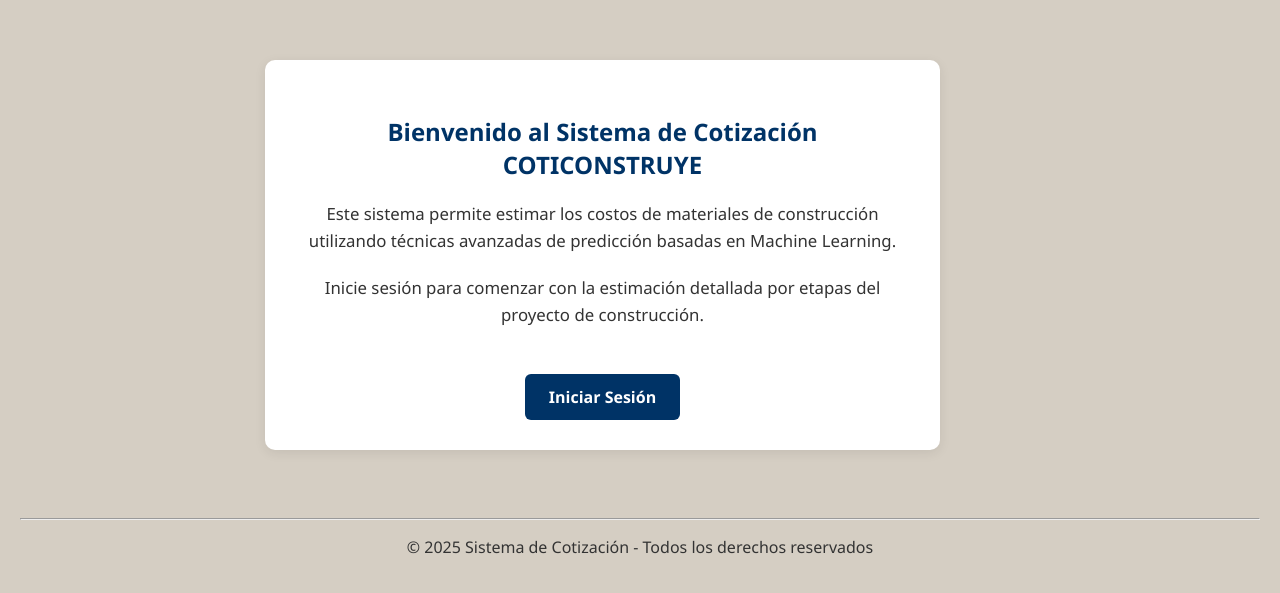
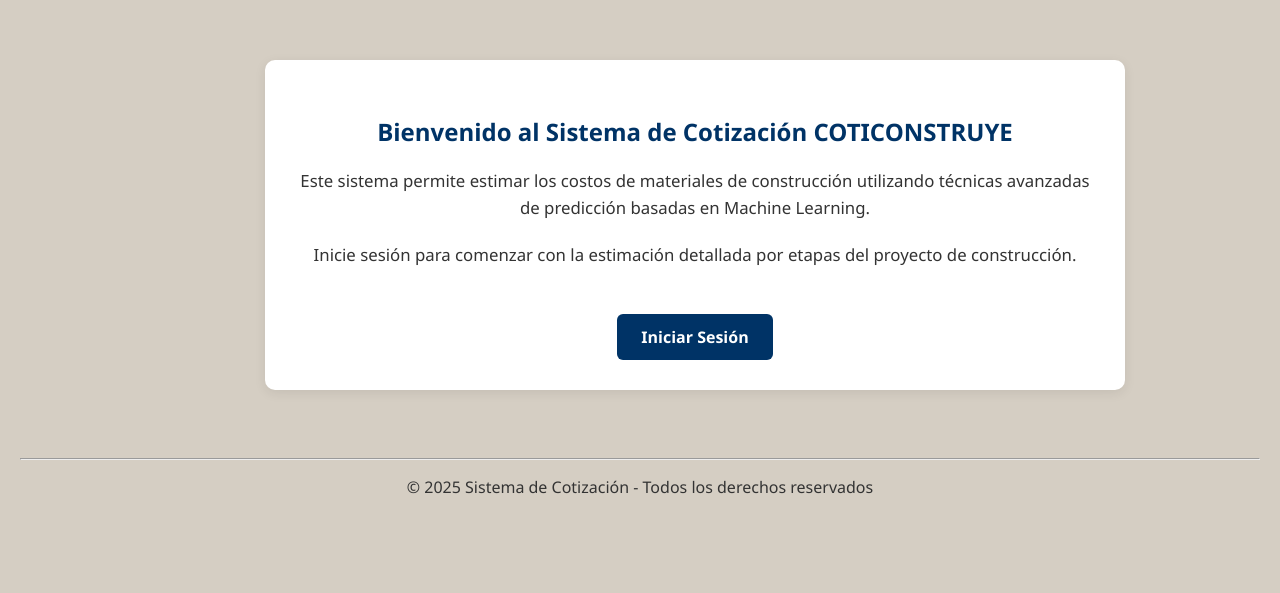
Before and after one commit to RemikoAG/proyectos, a Flask app: page / in a window 1280 px wide. Shown: the top 593 px of the page. Run offline with Flask 3, Linux system fonts and the light colour scheme; parts of the project's set-up code (start-up, migrations or seed data) failed here and were passed over.

Commit message:
centrarPagina8

```diff
--- a/static/style.css
+++ b/static/style.css
@@ -301,7 +301,7 @@ input:checked + .slider:before {
 /* === HOME === */
 .home-container {
   max-width: 800px;
-  margin: 40px 300px 40px 5px;
+  margin: 40px 30px 40px 5px;
   padding: 30px;
   background-color: #ffffff;
   border-radius: 10px;
@@ -377,7 +377,7 @@ input:checked + .slider:before {
 .login-box {
   background-color: #c9c5c4;
   max-width: 400px;
-  margin: 30px 450px 30px 5px;
+  margin: 30px 45px 30px 5px;
   padding: 30px;
   border-radius: 15px;
   box-shadow: 0 2px 6px rgba(0,0,0,0.1);
```
